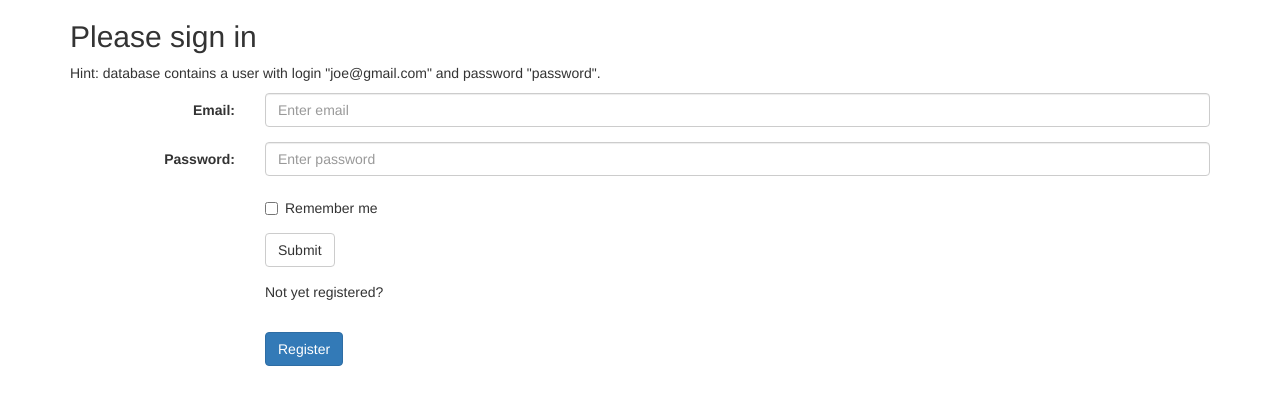
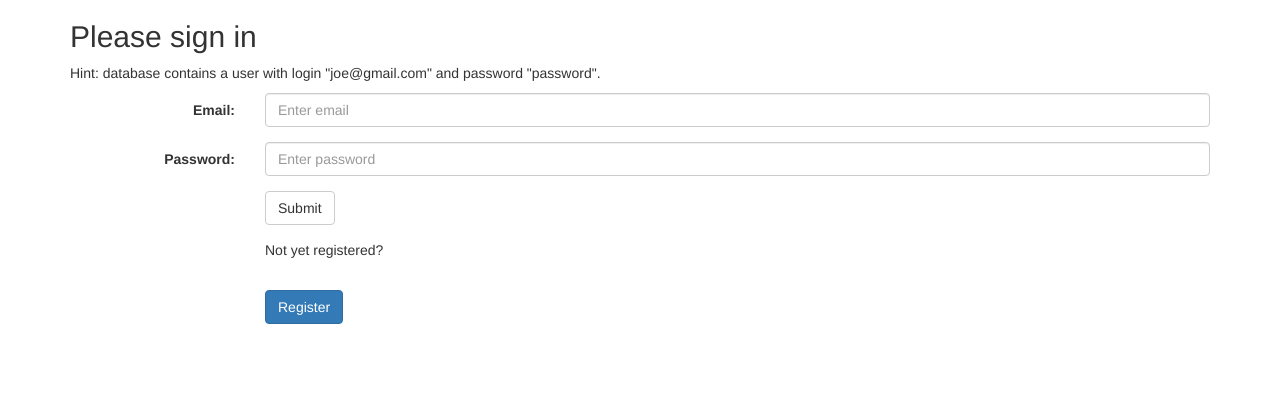
Before and after one commit to DavidWertenteil/Online-Chat, a CodeIgniter app: page /demos-ci/ in a window 1280 px wide. Shown: the top 405 px of the page. Run offline with CodeIgniter, Linux system fonts and the light colour scheme; some libraries are stand-ins or nearby versions.

Commit message:
Comments added

```diff
--- a/application/views/bootstrap-form.php
+++ b/application/views/bootstrap-form.php
@@ -11,10 +11,6 @@
     <body>
 
         <div class="container">
-            <?php
-            /* uncomment to debug and print the session data here: */
-            /* print_r($_SESSION) */
-            ?>
             <h2>Please sign in</h2>
             <form class="form-horizontal" action="<?php echo site_url() ?>/login/checklogin" method="post">
                 <?php if ($error != "") { ?>
@@ -41,16 +37,10 @@
                 </div>
                 <div class="form-group">
                     <div class="col-sm-offset-2 col-sm-10">
-                        <div class="checkbox">
-                            <label><input type="checkbox" name="remember"> Remember me</label>
-                        </div>
-                    </div>
-                </div>
-                <div class="form-group">
-                    <div class="col-sm-offset-2 col-sm-10">
                         <button type="submit" class="btn btn-default">Submit</button>
                     </div>
                 </div>
+                <!-- For registration : -->
                 <div class="form-group">
                     <div class="col-sm-offset-2 col-sm-10">
                         <p> Not yet registered? </p>
```
